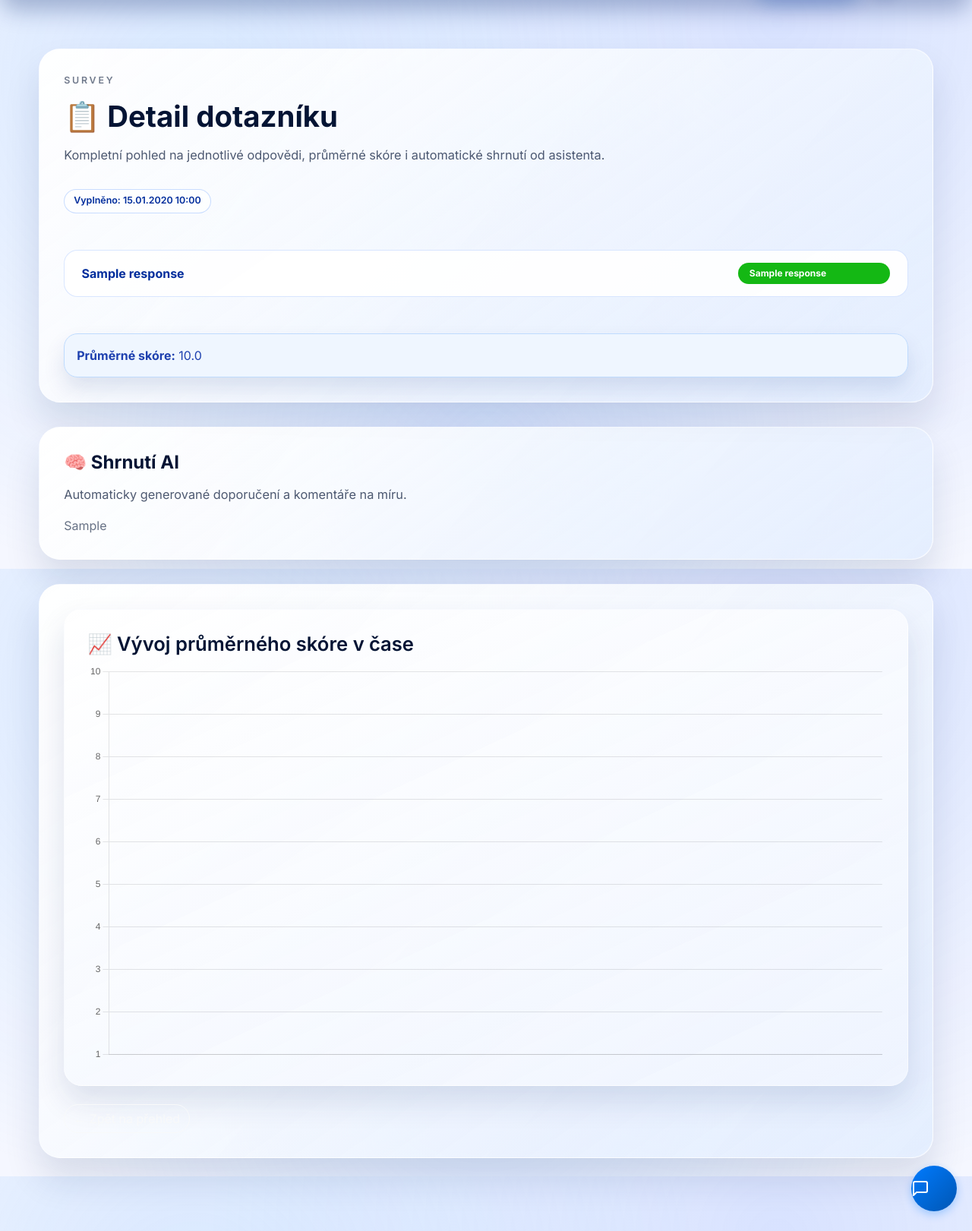
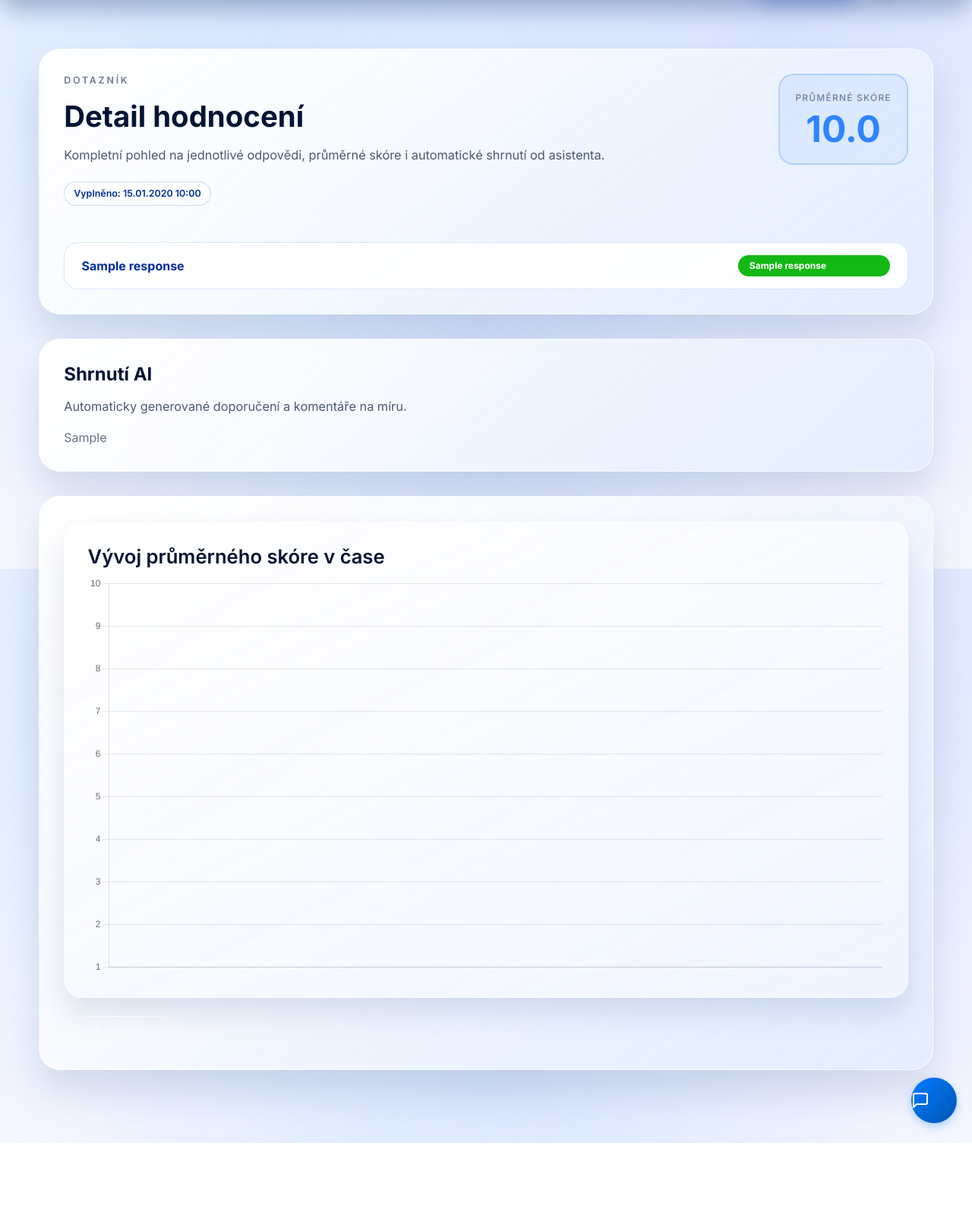
Before and after one commit to bodichek/scb_ai_refactor, a Django app: template survey/templates/survey/detail.html in a window 1280 px wide. Shown: the part 51-1672 px from the top of the page at 76% size. After the commit the page ends 1556 px from the top, so only its background shows below. Run offline with Django 5.2, Linux system fonts and the light colour scheme; the template is opened without the code that fills it: most values are stand-ins (such as "Sample title", 1, 10 or a date in 2020); parts of the project's set-up code (start-up, migrations or seed data) failed here and were passed over; some libraries are stand-ins or nearby versions.

Commit message:
UX: Survey cards, detail improvements, chatbot fixes
- Survey history: change table to grid cards layout
- Survey detail: add score card, highlight current point on chart
- Survey detail: auto-generate AI summary if missing
- Chatbot: fix viewport positioning (always visible bottom-right)
- Chatbot: rename "Finanční asistent" to "AI asistent"
- Documents: remove delete functionality
- Add .score-card CSS component to base.html

🤖 Generated with [Claude Code](https://claude.com/claude-code)

Co-Authored-By: Claude <noreply@anthropic.com>

```diff
--- a/chatbot/templates/chatbot/widget.html
+++ b/chatbot/templates/chatbot/widget.html
@@ -8,13 +8,13 @@
   <!-- Chat okno -->
   <div id="chatbot-window" class="chatbot-window" style="display: none;">
     <div class="chatbot-header">
-      <h6 class="mb-0">Finanční asistent</h6>
+      <h6 class="mb-0">AI asistent</h6>
       <button id="chatbot-close" class="btn-close btn-sm" aria-label="Zavřít"></button>
     </div>
 
     <div id="chatbot-messages" class="chatbot-messages">
       <div class="chatbot-message bot-message">
-        Ahoj! Jsem tvůj finanční asistent. Pomůžu ti s vyplňováním dat a vysvětlím účetní pojmy. Na co se chceš zeptat?
+        Ahoj! Jsem tvůj AI asistent. Pomůžu ti s vyplňováním dat a vysvětlím účetní pojmy. Na co se chceš zeptat?
       </div>
     </div>
 
@@ -39,11 +39,14 @@
 <!-- Chatbot CSS -->
 <style>
 .chatbot-widget {
-  position: fixed;
+  position: fixed !important;
   bottom: 20px;
   right: 20px;
-  z-index: 1050;
+  z-index: 9999 !important;
   font-family: 'Segoe UI', Tahoma, Geneva, Verdana, sans-serif;
+  /* Zajistí, že fixed funguje i v případě parent s transform */
+  transform: none !important;
+  contain: layout;
 }
 
 .chatbot-toggle {
@@ -208,6 +211,11 @@ document.addEventListener('DOMContentLoaded', function() {
   const send = document.getElementById('chatbot-send');
   const loading = document.getElementById('chatbot-loading');
 
+  // Přesun widgetu přímo do body pro zajištění správného fixed positioning
+  if (widget && widget.parentElement !== document.body) {
+    document.body.appendChild(widget);
+  }
+
   let isOpen = false;
   let dragActive = false;
   let dragMoved = false;
@@ -293,10 +301,14 @@ document.addEventListener('DOMContentLoaded', function() {
     left = Math.min(Math.max(10, left), maxLeft);
     top = Math.min(Math.max(10, top), maxTop);
 
-    widget.style.left = `${left}px`;
-    widget.style.top = `${top}px`;
-    widget.style.right = 'auto';
-    widget.style.bottom = 'auto';
+    // Použij right/bottom pro zachování fixed pozice při scrollu
+    const right = window.innerWidth - left - widget.offsetWidth;
+    const bottom = window.innerHeight - top - widget.offsetHeight;
+
+    widget.style.left = 'auto';
+    widget.style.top = 'auto';
+    widget.style.right = `${right}px`;
+    widget.style.bottom = `${bottom}px`;
   }
 
   function endDrag() {
--- a/ingest/urls.py
+++ b/ingest/urls.py
@@ -10,5 +10,4 @@ urlpatterns = [
     path("api/documents/", views.documents_api, name="documents_api"),
     path("api/documents/<int:document_id>/", views.document_api, name="document_api"),
     path("api/upload-vision/", views.upload_vision_api, name="upload_vision_api"),
-    path("delete/<int:document_id>/", views.delete_document, name="delete_document"),
 ]
--- a/survey/templates/survey/detail.html
+++ b/survey/templates/survey/detail.html
@@ -2,15 +2,21 @@
 {% block content %}
 <div class="section-shell">
   <section class="scb-panel scb-panel--inline">
+    <div class="d-flex justify-content-between align-items-start gap-4">
       <div class="page-heading">
-      <span class="page-eyebrow">Survey</span>
-      <h2 class="page-title">📋 Detail dotazníku</h2>
+        <span class="page-eyebrow">Dotazník</span>
+        <h2 class="page-title">Detail hodnocení</h2>
         <p class="page-subtitle">
           Kompletní pohled na jednotlivé odpovědi, průměrné skóre i automatické shrnutí od asistenta.
         </p>
-    </div>
         <div class="mt-2">
           <span class="scb-metric-bubble">Vyplněno: {{ submission.created_at|date:"d.m.Y H:i" }}</span>
+        </div>
+      </div>
+      <div class="score-card">
+        <span class="score-card__label">Průměrné skóre</span>
+        <span class="score-card__value">{{ avg_score|floatformat:1 }}</span>
+      </div>
     </div>
 
     <ul class="scb-list mt-4">
@@ -23,16 +29,12 @@
       </li>
       {% endfor %}
     </ul>
-
-    <div class="alert alert-info mt-4 mb-0">
-      <b>Průměrné skóre:</b> {{ avg_score|floatformat:1 }}
-    </div>
   </section>
 
   <section class="scb-panel">
     {% if submission.ai_response %}
     <div class="page-heading">
-      <h3 class="page-title" style="font-size:1.5rem;">🧠 Shrnutí AI</h3>
+      <h3 class="page-title" style="font-size:1.5rem;">Shrnutí AI</h3>
       <p class="page-subtitle">Automaticky generované doporučení a komentáře na míru.</p>
     </div>
     <div class="mt-3">
@@ -40,44 +42,69 @@
     </div>
     {% else %}
     <div class="alert alert-secondary mb-0">
-      <em>AI shrnutí zatím nebylo vygenerováno.</em>
+      <em>AI shrnutí se generuje...</em>
     </div>
     {% endif %}
   </section>
 
   <section class="scb-panel">
     <div class="chart-card">
-      <h3>📈 Vývoj průměrného skóre v čase</h3>
+      <h3>Vývoj průměrného skóre v čase</h3>
       <div class="chart-card__canvas">
         <canvas id="historyChart"></canvas>
       </div>
     </div>
-    <a href="{% url 'survey:summary' %}" class="btn btn-outline-light mt-4">← Zpět na přehled</a>
+    <a href="{% url 'survey:summary' %}" class="btn btn-outline-light mt-4">Zpět na přehled</a>
   </section>
 </div>
 
 <script src="https://cdn.jsdelivr.net/npm/chart.js"></script>
 <script>
   const ctx = document.getElementById('historyChart').getContext('2d');
+  const currentIndex = {{ current_index }};
+  const chartData = {{ chart_data|safe }};
+  const chartLabels = {{ chart_labels|safe }};
+
+  // Vytvoř pole pro velikosti a barvy bodů - aktuální bod bude zvýrazněný
+  const pointRadii = chartData.map((_, i) => i === currentIndex ? 10 : 5);
+  const pointColors = chartData.map((_, i) => i === currentIndex ? 'rgba(16, 185, 129, 1)' : 'rgba(47, 132, 255, 1)');
+  const pointBorderColors = chartData.map((_, i) => i === currentIndex ? 'rgba(16, 185, 129, 1)' : 'rgba(47, 132, 255, 1)');
+  const pointBorderWidths = chartData.map((_, i) => i === currentIndex ? 3 : 1);
+
   const historyChart = new Chart(ctx, {
     type: 'line',
     data: {
-      labels: {{ chart_labels|safe }},
+      labels: chartLabels,
       datasets: [{
         label: 'Průměrné skóre',
-        data: {{ chart_data|safe }},
+        data: chartData,
         borderColor: 'rgba(47, 132, 255, 1)',
         backgroundColor: 'rgba(47, 132, 255, 0.18)',
         fill: true,
         tension: 0.25,
-        pointRadius: 5,
-        pointHoverRadius: 7
+        pointRadius: pointRadii,
+        pointHoverRadius: pointRadii.map(r => r + 2),
+        pointBackgroundColor: pointColors,
+        pointBorderColor: pointBorderColors,
+        pointBorderWidth: pointBorderWidths
       }]
     },
     options: {
       responsive: true,
       plugins: {
-        legend: { display: false }
+        legend: { display: false },
+        tooltip: {
+          callbacks: {
+            label: function(context) {
+              const label = context.dataset.label || '';
+              const value = context.parsed.y;
+              if (context.dataIndex === currentIndex) {
+                return `${label}: ${value} (aktuální)`;
+              }
+              return `${label}: ${value}`;
+            }
+          }
+        }
       },
       scales: {
         y: {
--- a/templates/base.html
+++ b/templates/base.html
@@ -1430,6 +1430,37 @@ body {
     .btn-ghost:hover {
       background: rgba(4, 20, 52, 0.05);
       border-color: rgba(4, 20, 52, 0.3);
+    }
+
+    /* Score karta pro detail hodnocení */
+    .score-card {
+      display: flex;
+      flex-direction: column;
+      align-items: center;
+      justify-content: center;
+      min-width: 120px;
+      min-height: 120px;
+      padding: 20px;
+      background: linear-gradient(135deg, rgba(47, 132, 255, 0.1) 0%, rgba(47, 132, 255, 0.05) 100%);
+      border: 2px solid rgba(47, 132, 255, 0.25);
+      border-radius: 20px;
+      flex-shrink: 0;
+    }
+
+    .score-card__label {
+      font-size: 12px;
+      font-weight: 500;
+      text-transform: uppercase;
+      letter-spacing: 0.1em;
+      color: rgba(4, 20, 52, 0.5);
+      margin-bottom: 8px;
+    }
+
+    .score-card__value {
+      font-size: 48px;
+      font-weight: 700;
+      color: var(--scb-blue-500);
+      line-height: 1;
     }
 
     /* Prázdné stavy */
```
Also changed, not shown: ingest/templates/ingest/documents_list.html (+1 -9 lines), ingest/views.py (+0 -21 lines), survey/templates/survey/questionnaire.html (+18 -34 lines), survey/views.py (+10 -1 lines). Lines whose indentation alone changed are shown as unchanged.
